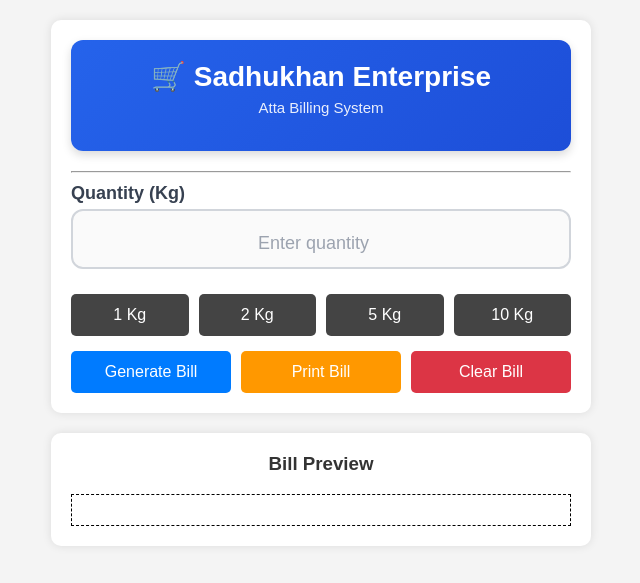
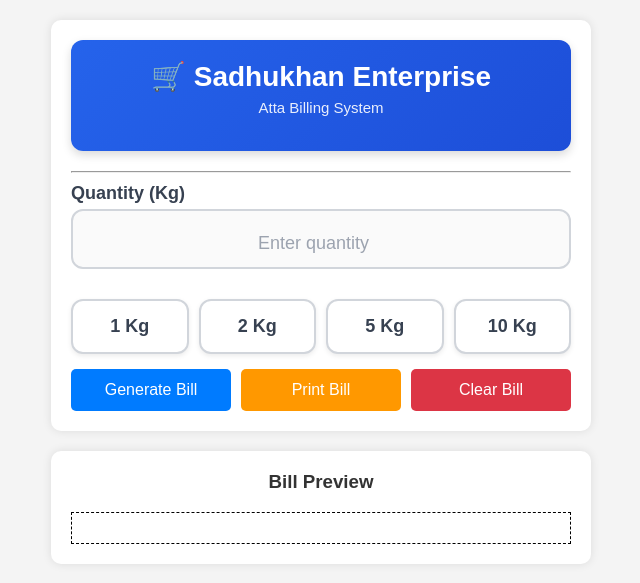
Before and after one commit to PANKAJ-SADHUKHAN/atta-shop-billing, a Flask app: page /billing in a window 1280 px wide. Shown: the top 583 px of the page, without its empty margins (319-959 px from the left). Run offline with Flask 3, Linux system fonts and the light colour scheme; the visitor is signed in with stand-in values (Sample User, id 1); some libraries are stand-ins or nearby versions.

Commit message:
Refactor styles and update button functionality

```diff
--- a/templates/atta.html
+++ b/templates/atta.html
@@ -25,99 +25,61 @@ body{
     border-radius:10px;
     box-shadow:0 0 10px rgba(0,0,0,0.1);
 }
-          .app-header{
+.app-header{
 
     background:linear-gradient(135deg,#2563eb,#1d4ed8);
-
     color:white;
-
     text-align:center;
-
     padding:20px;
-
     border-radius:12px;
-
     margin-bottom:20px;
-
     box-shadow:0 4px 10px rgba(0,0,0,.15);
-
 }
 
 .app-header h1{
-
     margin:0;
-
     font-size:28px;
-
     font-weight:bold;
-
 }
 
 .app-header p{
-
     margin-top:6px;
-
     font-size:15px;
-
     opacity:.9;
-
 }
 
 h3{
     text-align:center;
 }
 .qty-label{
-
     font-size:18px;
-
     font-weight:bold;
-
     color:#374151;
-
 }
 
 .qty-input{
-
     width:100%;
-
     height:60px;
-
     font-size:30px;
-
     font-weight:bold;
-
     text-align:center;
-
     border:2px solid #d1d5db;
-
     border-radius:12px;
-
     outline:none;
-
     transition:.25s;
-
     background:#fafafa;
-
 }
 
 .qty-input:focus{
-
     border-color:#2563eb;
-
     box-shadow:0 0 10px rgba(37,99,235,.25);
-
     background:white;
-
 }
 
 .qty-input::placeholder{
-
     font-size:18px;
-
     font-weight:normal;
-
     color:#9ca3af;
-
 }
 label{
     font-weight:bold;
@@ -158,19 +120,34 @@ button{
     background:#ff9800;
     color:white;
 }
-
 .quick-buttons{
     display:flex;
     gap:10px;
-    margin-top:10px;
+    margin-top:15px;
 }
 
 .quick-buttons button{
     flex:1;
-    background:#444;
-    color:white;
+    height:55px;
+    background:white;
+    color:#374151;
+    border:2px solid #d1d5db;
+    border-radius:12px;
+    font-size:18px;
+    font-weight:bold;
+    transition:.2s;
+    box-shadow:0 2px 5px rgba(0,0,0,.08);
 }
 
+.quick-buttons button:hover{
+    background:#eff6ff;
+    border-color:#2563eb;
+}
+.quick-buttons button.active{
+    background:#2563eb;
+    color:white;
+    border-color:#2563eb;
+}
 .receipt{
     margin-top:15px;
     padding:15px;
@@ -280,7 +257,8 @@ button{
     step="0.1"
     inputmode="decimal"
     class="qty-input"
-    placeholder="Enter quantity">
+    placeholder="Enter quantity"
+    oninput="clearQtyError();clearQuickSelection();">
 
 <div class="quick-buttons">
 <button onclick="setQty(1)">1 Kg</button>
@@ -339,7 +317,18 @@ button{
 
 
 function setQty(value){
+
     document.getElementById("qty").value = value;
+    document.querySelectorAll(".quick-buttons button")
+        .forEach(btn => btn.classList.remove("active"));
+
+    event.target.classList.add("active");
+}
+ function clearQuickSelection(){
+
+    document.querySelectorAll(".quick-buttons button")
+        .forEach(btn => btn.classList.remove("active"));
+
 }
 
 function formatBillId(id){
```
